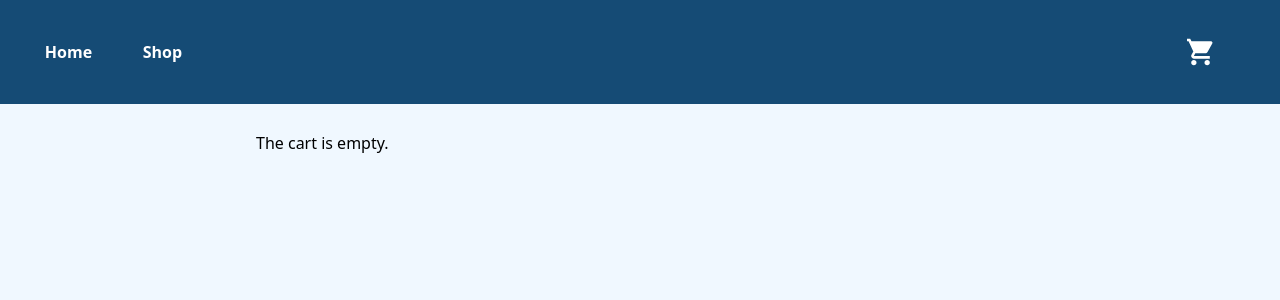
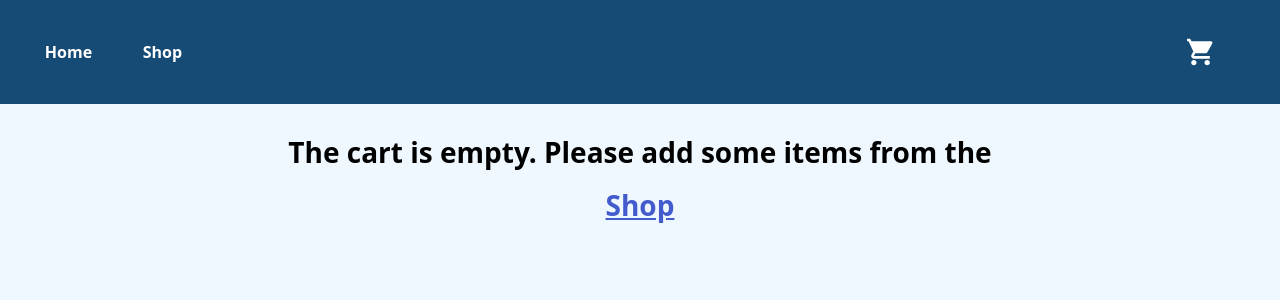
Before and after one commit to blue0206/shopping-cart, a React app: page /cart in a window 1280 px wide. Shown: the top 300 px of the page. Built offline with nearby package versions, Linux system fonts and the light colour scheme; the HTML template or start-up script is replaced by a standard one.

Commit message:
Update empty cart message with a link to the shop

```diff
--- a/src/components/Cart/Cart.tsx
+++ b/src/components/Cart/Cart.tsx
@@ -4,7 +4,7 @@ import CartItem from './CartItem';
 import styles from "../../styles/cart.module.css";
 import { useAppSelector, useAppDispatch } from '../../app/hooks';
 import { emptyCart } from '../../features/cart/cartSlice';
-import { useNavigate } from 'react-router-dom';
+import { useNavigate, Link } from 'react-router-dom';
 
 function Cart(): ReactElement {
 
@@ -48,7 +48,7 @@ function Cart(): ReactElement {
                         </li>
                     </ul>
                 ) : (
-                    <div className={styles.cartContainer}>The cart is empty.</div>
+                    <div className={`${styles.cartContainer} ${styles.emptyText}`}>The cart is empty. Please add some items from the <Link to="/shop">Shop</Link></div>
                 )
             }
             {
```
